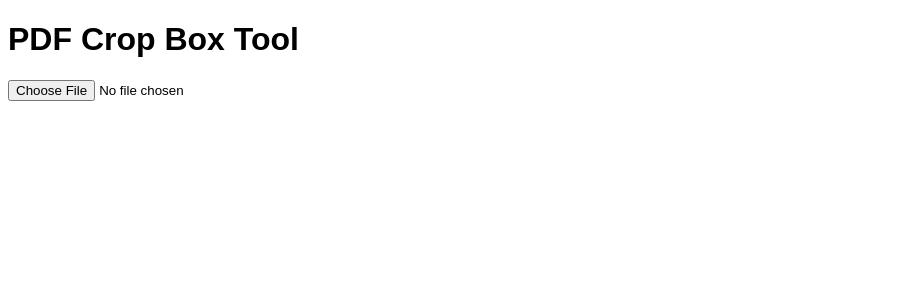
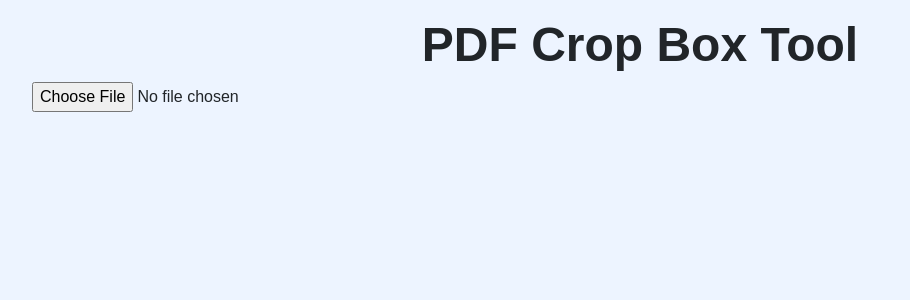
Before and after one commit to justinbornais/pdf-cropper, a React (Vite) app: page / in a window 1280 px wide. Shown: the top 300 px of the page, without its empty margins (0-910 px from the left). Built offline with nearby package versions, Linux system fonts and the light colour scheme.

Commit message:
Added bootstrap styles

```diff
--- a/index.html
+++ b/index.html
@@ -5,9 +5,11 @@
     <link rel="icon" type="image/svg+xml" href="/vite.svg" />
     <meta name="viewport" content="width=device-width, initial-scale=1.0" />
     <title>pdf-cropper</title>
+    <link href="https://cdn.jsdelivr.net/npm/bootstrap@5.3.8/dist/css/bootstrap.min.css" rel="stylesheet" integrity="sha384-sRIl4kxILFvY47J16cr9ZwB07vP4J8+LH7qKQnuqkuIAvNWLzeN8tE5YBujZqJLB" crossorigin="anonymous">
   </head>
   <body>
     <div id="root"></div>
     <script type="module" src="/src/main.jsx"></script>
+    <script src="https://cdn.jsdelivr.net/npm/bootstrap@5.3.8/dist/js/bootstrap.bundle.min.js" integrity="sha384-FKyoEForCGlyvwx9Hj09JcYn3nv7wiPVlz7YYwJrWVcXK/BmnVDxM+D2scQbITxI" crossorigin="anonymous"></script>
   </body>
 </html>
--- a/src/App.css
+++ b/src/App.css
@@ -1,5 +1,17 @@
 body {
   font-family: sans-serif;
+  background-color: #edf4ff;
+}
+
+h1 {
+  text-align: center;
+  font-size: 3rem;
+  font-weight: bold;
+  margin-top: 1rem;
+}
+
+input {
+  margin-left: 2rem;
 }
 
 .viewer-container {
--- a/src/App.jsx
+++ b/src/App.jsx
@@ -65,9 +65,9 @@ export default function App() {
 
       {pages.length > 0 && (
         <div style={{ marginTop: 20 }}>
-          <button onClick={addBox}>Add Box</button>
-          <button onClick={removeLastBox}>Remove Last Box</button>
-          <button onClick={() => generateFinalPDF({ pages, boxes, scale })}>Generate PDF</button>
+          <button className="ms-3 btn btn-primary" onClick={addBox}>Add Box</button>
+          <button className="ms-3 btn btn-danger" onClick={removeLastBox}>Remove Last Box</button>
+          <button className="ms-3 btn btn-success" onClick={() => generateFinalPDF({ pages, boxes, scale })}>Generate PDF</button>
 
           <PDFViewer
             pages={pages}
```
